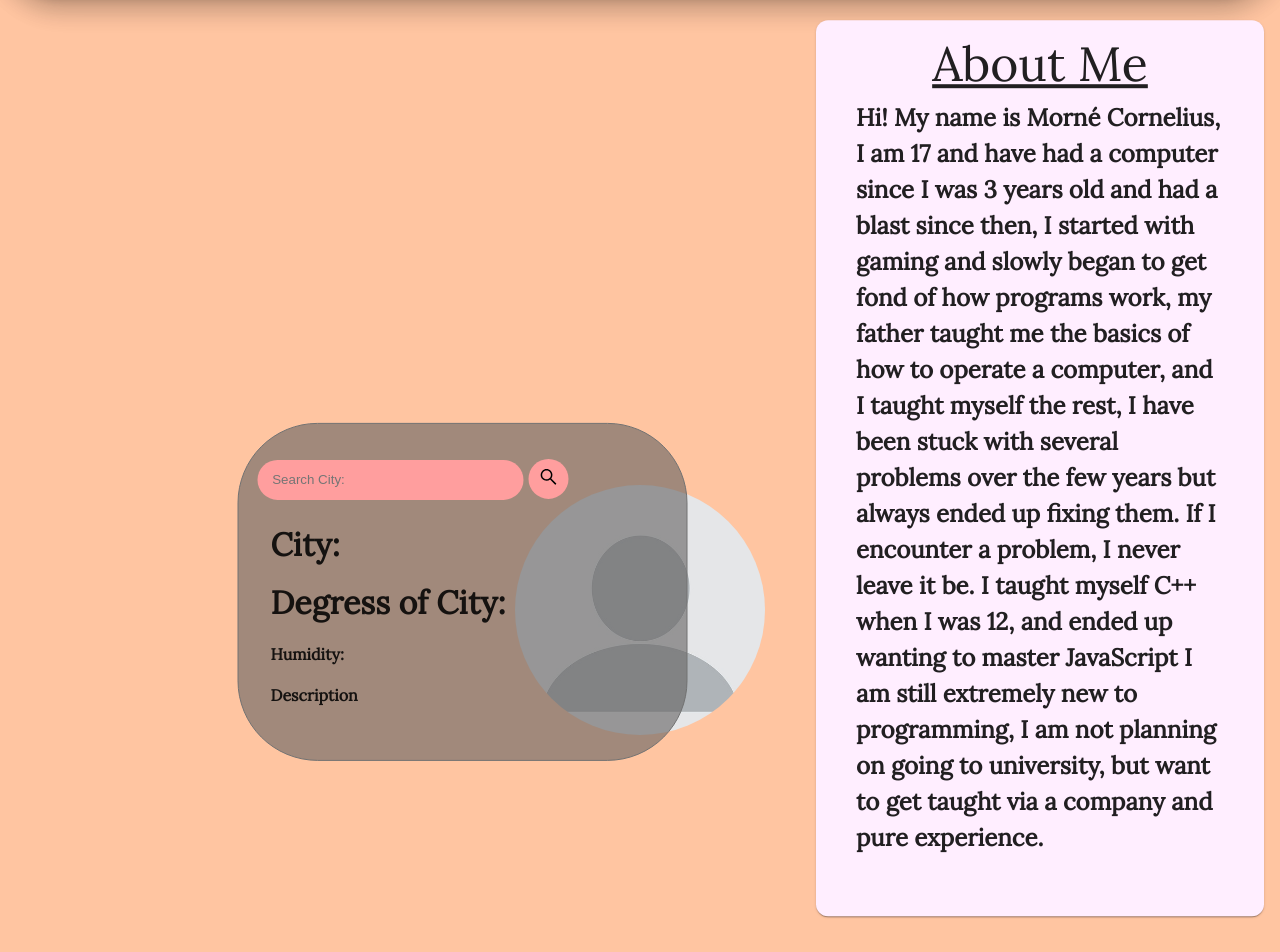
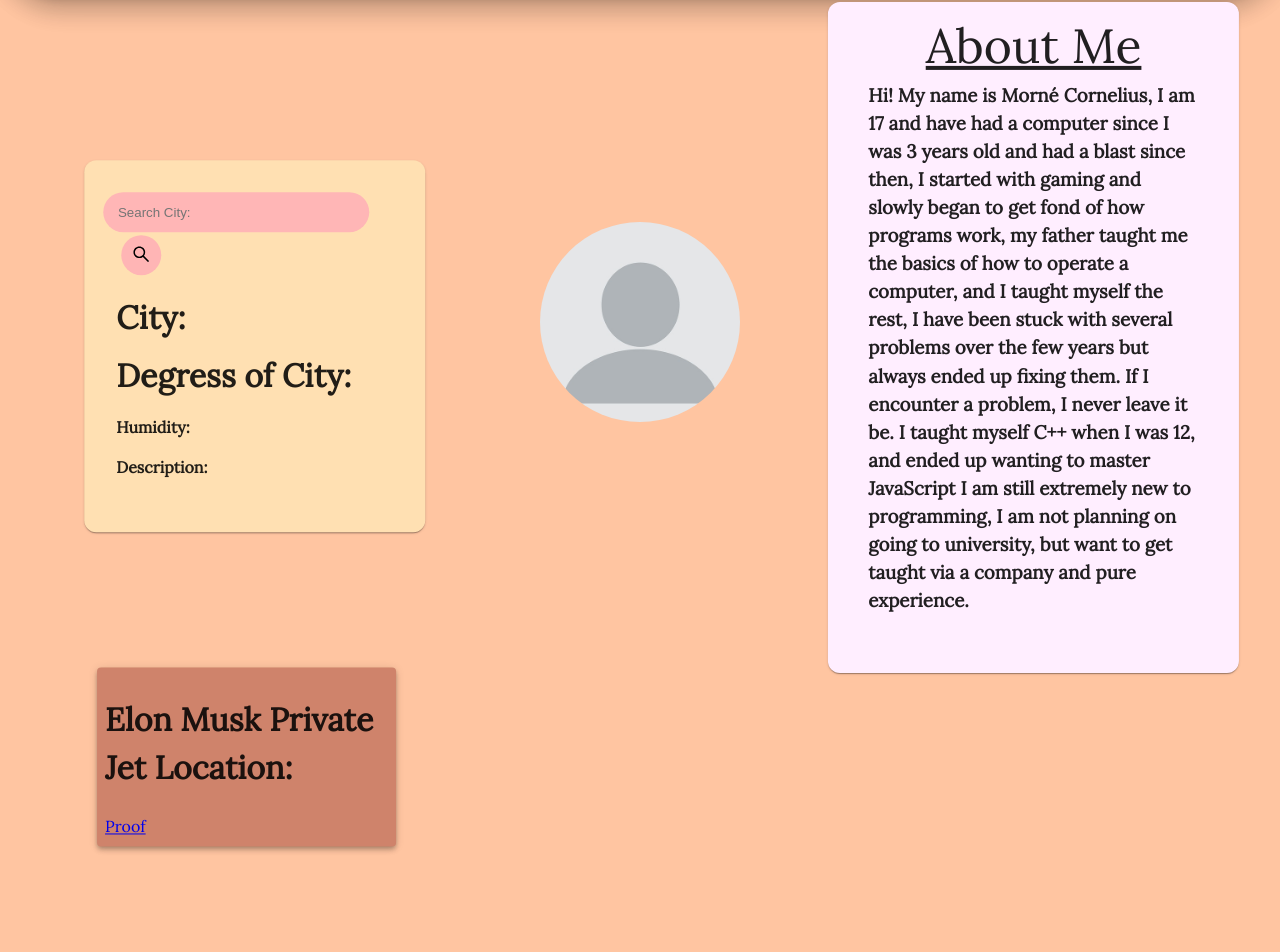
Before and after one commit to Pops0/nextjs-portfolio, a Next.js app: page / in a window 1280 px wide. Shown: the part 331-1283 px from the top of the page. Built offline with nearby package versions, Linux system fonts and the light colour scheme; no server answers.

Commit message:
update, elon jet

```diff
--- a/customization/themes.js
+++ b/customization/themes.js
@@ -41,11 +41,10 @@ export const lightTheme = createTheme({
         background: {default: '#FFC5A1'},
         mode: 'light',
         primary: {main: orangeDark, light:'#FEF'},
-        secondary: {main: orangeLight},
+        secondary: {main: '#CF836B'},
         info: {main: '#CF835B'},
         error: {main: buttonColorLight},
         warning: {main: '#F4ECC2'},
-        //warning: {main: '#BADF35'},
       },
   typography: {
     fontFamily: ['lora', 'cursive',].join(','),
--- a/package.json
+++ b/package.json
@@ -28,13 +28,13 @@
     "next": "latest",
     "react": "17.0.2",
     "react-dom": "17.0.2",
+    "react-responsive": "^9.0.0-beta.10",
     "semantic-ui-css": "^2.4.1",
     "semantic-ui-react": "^2.1.3"
   },
   "devDependencies": {
     "@typescript-eslint/eslint-plugin": "^5.27.0",
     "@typescript-eslint/parser": "^5.27.0",
-    "eslint": "^8.17.0",
     "eslint-plugin-react": "^7.30.0"
   }
 }
--- a/pages/index.js
+++ b/pages/index.js
@@ -1,18 +1,48 @@
 /* eslint-disable no-undef */
 /* eslint-disable react/no-unescaped-entities */
+
 import React, { useState, useEffect } from 'react';
+import { usMediaQuery } from 'react-responsive'
+import { Context as ResponsiveContext } from 'react-responsive'
+
 import { darkTheme, lightTheme} from '../customization/themes';
-import Switch from '@mui/material/Switch';
-import Typography from '@mui/material/Typography';
-import { Paper, CssBaseline, Grid } from '@mui/material/';
-import { ThemeProvider } from '@mui/material/styles';
+
+import {
+  Paper,
+  CssBaseline,
+  Grid,
+  Typography,
+  ThemeProvider,
+  SvgIcon,
+  Avatar,
+  Switch,
+   } from '@mui/material/';
+
 import Brightness3Icon from '@mui/icons-material/Brightness3';
 import Brightness5Icon from '@mui/icons-material/Brightness5';
-import SvgIcon from '@mui/material/SvgIcon';
-import Avatar from '@mui/material/Avatar';
+
+import isDesktopOrLaptop from '../pages/response.js';
+
 export default (Home);
+
 //---------------------------------------------------------------------------------------------------------
-const weather = { //fetch en display weather API
+
+const elonJet= {
+	method: 'GET',
+	headers: {
+		'X-RapidAPI-Key': '727fb8cafbmsha9709d1437adce1p1ea8cajsn33a630f15a6b',
+		'X-RapidAPI-Host': 'aerodatabox.p.rapidapi.com'
+	}
+};
+var mName;
+fetch('https://aerodatabox.p.rapidapi.com/flights/reg/N628TS/2022-06-09?withAircraftImage=false&withLocation=true', elonJet)
+	.then((response) => response.json())
+  .then((data) => mName = (data[0].arrival.airport.municipalityName))
+  // .then(() => console.log(mName))
+	.catch(err => console.error(err));
+
+function Home() {
+  const weather = { //fetch en display weather
     apiKey: '6c18edf135f106d608b7494aa3e01292',
     fetchWeather: function (city) {
         fetch('https://api.openweathermap.org/data/2.5/weather?units=metric&q='
@@ -38,14 +68,6 @@ const weather = { //fetch en display weather API
       this.fetchWeather(document.querySelector('.search-bar').value)
     },
   }
-
-/*
-  Die error het gewys 'document is not defined' want die code run voor die React component gelaai is
-  As ons dit skuif om te run binne in die component, dan is alles klaar gelaai so dit werk.
-  Maar jy moet dit in 'n useEffect sit sodat dit net een keer laai want React components run elke keer as daar iets op die screen refresh
-*/
-
-function Home() {
   const [mode, setMode] = useState(false);
   function myAge() { //calculates my age
     const today = new Date();
@@ -58,7 +80,6 @@ function Home() {
     }
       return age;
     }
-
   // This useEffect will run only once, when the Home component is mounted
   useEffect(function() {
     // Add event listener for 'click' event when the element is clicked
@@ -66,7 +87,6 @@ function Home() {
       // perform weather search!
       weather.search();
     });
-
     // Add event listener to 'keyboard' event
     document.querySelector('.search-bar').addEventListener('keyup', function (event) {
       if (event.key == "Enter") {
@@ -74,13 +94,13 @@ function Home() {
         weather.search();
       }
     })
+
   }, [])
-
   return (
     <div>
-      {/* Dark mode en light mode ek gebruik MUI se theme provider vir hierdie */}
       <ThemeProvider theme={mode ? darkTheme : lightTheme}>
         <CssBaseline/>
+        <Grid container alignItems='center'>
           <Paper //main paper
             sx={{
                             bgcolor: 'info.main',
@@ -104,8 +124,11 @@ function Home() {
                 sx={{fontSize: {lg:30, md: 25, sm: 16, xs: 11,}}}>
               Welcome to my Website!</Typography>
             <div>
-            <SvgIcon component={Brightness3Icon} inheritViewBox sx={{position: 'relative', left: '53.8%', top: '62%', transform: 'translate(-90%, 325%)', }}/>
-            <SvgIcon component={Brightness5Icon} inheritViewBox sx={{position: 'relative', left: '45.6%', top: '62%', transform: 'translate(-90%, 325%)', }}/>
+              <Grid container alignItems='center' justifyContent={'center'}>
+                <Grid>
+                  <SvgIcon component={Brightness5Icon} inheritViewBox sx={{position: 'relative', left: '-125%', top: '62%', transform: 'translate(0%, 325%)', }}/>
+                </Grid>
+                <Grid>
                   <Switch
                           checked={mode}
                           color= 'primary'
@@ -114,25 +137,79 @@ function Home() {
                             position: 'relative',
                             left: '50%',
                             top: '62%',
-              transform: 'translate(-133%, 180%)',
+                            transform: 'translate(-50%, 200%)',
                             padding: 0.0,
                             border:0.5,
                             borderRadius: 8,
                             borderColor: 'primary',
                             }}>
                   </Switch>
+                </Grid>
+                <Grid>
+                  <SvgIcon component={Brightness3Icon} inheritViewBox sx={{position: 'relative', left: '125%', top: '62%', transform: 'translate(0%, 325%)', }}/>
+                </Grid>
+              </Grid>
             </div>
           </Paper>
+          <Grid item md={4}>
+          <Paper //weather Paper
+            sx={{
+              bgcolor: 'error.main',
+              position: 'relative',
+              transform: 'translate(20%, -15%)',
+              marginTop: 3,
+              marginLeft: 2,
+              padding:4,
+              borderRadius:3,
+              width: '80%',
+            }}>
+          <Grid container direction='row' alignItems='center'>
+              <div className='search-card'>
+                <div className='search'>
+                  <input type='text' className='search-bar' placeholder='Search City:'/>
+                  <button><svg stroke="currentColor" fill="currentColor" strokeWidth="0" viewBox="0 0 1024 1024" height="1.5em" width="1.5em" xmlns="http://www.w3.org/2000/svg">
+                    <path
+                      d="M909.6 854.5L649.9 594.8C690.2 542.7 712 479 712 412c0-80.2-31.3-155.4-87.9-212.1-56.6-56.7-132-87.9-212.1-87.9s-155.5 31.3-212.1 87.9C143.2 256.5 112 331.8 112 412c0 80.1 31.3 155.5 87.9 212.1C256.5 680.8 331.8 712 412 712c67 0 130.6-21.8 182.7-62l259.7 259.6a8.2 8.2 0 0 0 11.6 0l43.6-43.5a8.2 8.2 0 0 0 0-11.6zM570.4 570.4C528 612.7 471.8 636 412 636s-116-23.3-158.4-65.6C211.3 528 188 471.8 188 412s23.3-116.1 65.6-158.4C296 211.3 352.2 188 412 188s116.1 23.2 158.4 65.6S636 352.2 636 412s-23.3 116.1-65.6 158.4z">
+                    </path>
+                  </svg></button>
+                </div>
+              </div>
+          </Grid>
+          <Grid item>
+            <div>
+                              <h1 className='city'>City: </h1>
+                              <h1 className='temp'>Degress of City:</h1>
+                              <h4 className='humidity'>Humidity:</h4>
+                              <Grid container direction= 'row' alignItems='center'>
+                                <img className='icon'/>
+                                <h4 className='description'>Description:</h4>
+                              </Grid>
+            </div>
+          </Grid>
+          </Paper>
+          </Grid>
+          <Grid item md={4}>
+            <Avatar
+                          alt= 'blank'
+                          src= '../nothing.jpg'
+                          sx={{
+                            position: 'relative',
+                            transform: 'translate(-50%, -40%)',
+                            left: '50%',
+                            top: '10%',
+                            marginTop: 3,
+                            width: '200px',
+                            height: '200px',
+                          }}>
+            </Avatar>
+          </Grid>
+          <Grid item md={4}>
             <Paper //about me paper
               sx={{
                 bgcolor: 'primary.light',
                 position: 'relative',
-                left: '80%',
-                top: '70%',
-                transform: 'translate(-50%, -5%)',
-                height: '61%',
-                width: '35%',
-                marginTop: 3,
+                transform: 'translate(-10%, -10%)',
+                marginTop: 3.5,
                 marginLeft: 2,
                 padding:5,
                 borderRadius:3
@@ -145,7 +222,7 @@ function Home() {
                 mb={-1.5}>
                 About Me
               </Typography>
-              <h2>
+              <h3>
                 Hi! My name is Morné Cornelius,
                 I am {myAge()} and have had a computer since I was 3 years old and had a blast since then,
                 I started with gaming and slowly began to get fond of how programs work,
@@ -159,46 +236,29 @@ function Home() {
                 I am still extremely new to programming,
                 I am not planning on going to university,
                 but want to get taught via a company and pure experience.
-              </h2>
+              </h3>
             </Paper>
-        <Avatar
-          alt= 'blank'
-          src= '../nothing.jpg'
+          </Grid>
+          <Grid container alignItems='center'>
+            <Grid item md={4}>
+              <Paper //Elon Jet
+                elevation={4}
                 sx={{
+                  bgcolor: 'secondary.main',
                   position: 'relative',
-              left: '50%',
-              top: '20%',
-              transform: 'translate(-50%, -200%)',
-              marginTop: 3,
-              width: '250px',
-              height: '250px',
+                  transform: 'translate(32.5%, -130%)',
+                  width:'70%',
+                  marginTop: 20,
+                  padding: 1,
                 }}>
-        </Avatar>
                 <div>
-        <div className='weather-card'>
-            <Grid container direction='row' alignItems='center'>
-              <div className='search-card'>
-                <div className='search'>
-                  <input type='text' className='search-bar' placeholder='Search City:'/>
-                  <button><svg stroke="currentColor" fill="currentColor" stroke-Width="0" viewBox="0 0 1024 1024" height="1.5em" width="1.5em" xmlns="http://www.w3.org/2000/svg">
-                    <path
-                      d="M909.6 854.5L649.9 594.8C690.2 542.7 712 479 712 412c0-80.2-31.3-155.4-87.9-212.1-56.6-56.7-132-87.9-212.1-87.9s-155.5 31.3-212.1 87.9C143.2 256.5 112 331.8 112 412c0 80.1 31.3 155.5 87.9 212.1C256.5 680.8 331.8 712 412 712c67 0 130.6-21.8 182.7-62l259.7 259.6a8.2 8.2 0 0 0 11.6 0l43.6-43.5a8.2 8.2 0 0 0 0-11.6zM570.4 570.4C528 612.7 471.8 636 412 636s-116-23.3-158.4-65.6C211.3 528 188 471.8 188 412s23.3-116.1 65.6-158.4C296 211.3 352.2 188 412 188s116.1 23.2 158.4 65.6S636 352.2 636 412s-23.3 116.1-65.6 158.4z">
-                    </path>
-                  </svg></button>
+                  <h1> Elon Musk Private Jet Location:  </h1> {/*{mName}*/}
+                  <a href="https://globe.adsbexchange.com/?icao=a835af">Proof</a>
                 </div>
-              </div>
+              </Paper>
             </Grid>
-            <div className= 'weather'>
-              <h1 className='city'>City: </h1>
-              <h1 className='temp'>Degress of City:</h1>
-              <h4 className='humidity'>Humidity:</h4>
-              <Grid container direction= 'row' alignItems='center'>
-                <img className='icon'/>
-                <h4 className='description'>Description</h4>
           </Grid>
-            </div>
-          </div>
-      </div>
+        </Grid>
       </ThemeProvider>
     </div>
-)}
+)};
--- a/pages/styles.css
+++ b/pages/styles.css
@@ -1,3 +1,7 @@
+h1.municipalityName {
+    color: red
+}
+
 h1.city {
     margin-bottom: -15px;
     white-space: nowrap;
@@ -30,13 +34,13 @@ input.search-bar{
     height: 3em;
     width: 20em;
     outline: none;
-    background-color: rgb(255, 158, 158);
+    background-color: #ffb6b6;
     padding: 15px;
 
 }
 
 input.search-bar:hover {
-    background: rgb(255, 187, 187);
+    background: #f8cbcb;
     cursor:pointer;
     transition: 0.2s ease-in-out;
 }
@@ -52,25 +56,11 @@ button {
     height: 3em;
     width: 3em;
     outline: none;
-    background-color: rgb(255, 158, 158);
+    background-color: #ffb5b5;
 }
 
 button:hover {
-    background: rgb(255, 187, 187);
+    background: #ffd3d3;
     cursor:pointer;
     transition: 0.2s ease-in-out;
 }
-
-.weather-card {
-    background-color: rgba(102, 101, 101, 0.61);
-    position: relative;
-    transform: translate(35%, -240%);
-    height: 120%;
-    width: 450px;
-    margin-left: 5em;
-    margin-top: -1px;
-    border: 1px solid;
-    padding: 2em;
-    border-color: rgb(114, 114, 114);
-    border-radius: 5em;
-}
```
Also changed, not shown: Elon Musk vliegtuig.txt (added), public/APIs.txt (deleted), 1 other file (tests, documents, lock files or other folders). Lines whose indentation alone changed are shown as unchanged.
